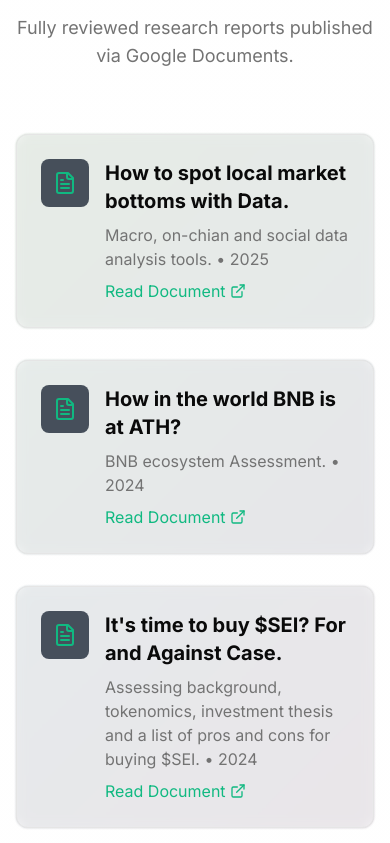
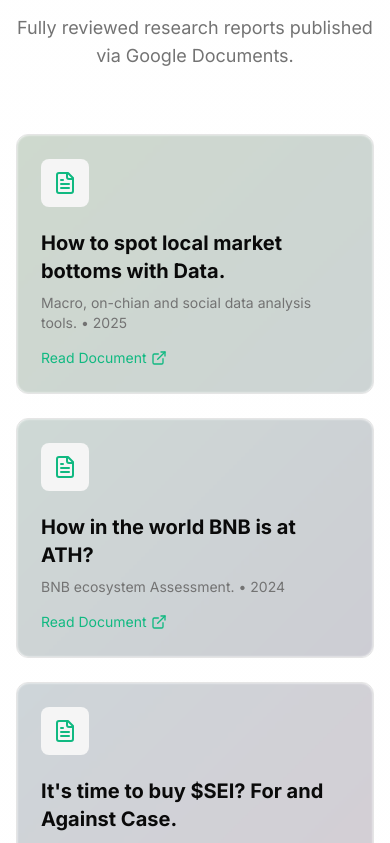
Before and after one commit to tripl3tr3s/new-webpage-repo, a Next.js app: page / in a window 390 px wide. Shown: the part 7220-8063 px from the top of the page. Built offline with nearby package versions, Linux system fonts and the light colour scheme.

Commit message:
adding interactivity to the publications.tsx component

```diff
--- a/components/publications.tsx
+++ b/components/publications.tsx
@@ -1,7 +1,8 @@
 "use client"
 
 import { motion } from "framer-motion"
-import type { Variants } from "framer-motion"
+import { useInView } from "framer-motion"
+import { useRef } from "react"
 import { FileText, ExternalLink } from "lucide-react"
 
 interface PublicationCardProps {
@@ -21,41 +22,71 @@ function PublicationCard({ publication, index }: PublicationCardProps) {
   const gradientBg = `linear-gradient(135deg, hsl(${hueA}, 70%, 15%), hsl(${hueB}, 70%, 10%))`
   const glowColor = `hsl(${hueA}, 80%, 50%)`
 
+  const bounceEase = (x: number) => {
+    const n1 = 7.5625
+    const d1 = 2.75
+
+    if (x < 1 / d1) {
+        return n1 * x * x
+    } else if (x < 2 / d1) {
+        return n1 * (x -= 1.5 / d1) * x + 0.75
+    } else if (x < 2.5 / d1) {
+        return n1 * (x -= 2.25 / d1) * x + 0.9375
+    } else {
+        return n1 * (x -= 2.625 / d1) * x + 0.984375
+    }
+  }
+
   return (
     <motion.div
-      className="publication-card-container relative"
-      initial="offscreen"
-      whileInView="onscreen"
-      viewport={{ amount: 0.3, once: true }}
+      className="bg-card/30 p-6 rounded-xl border border-border hover:border-green-500/30 transition-colors group cursor-pointer relative overflow-hidden"
+      initial={{ opacity: 0, y: 20 }}
+      whileInView={{ opacity: 1, y: 0 }}
+      viewport={{ once: true }}
+      transition={{ duration: 0.5, delay: index * 0.1 }}
+      whileHover={{
+        y: -10,
+        rotate: -5, // Counter-clockwise rotation
+        transition: {
+          type: "spring",
+          stiffness: 400,
+          damping: 20,
+          duration: 0.6
+        }
+      }}
+      whileTap={{
+        scale: 0.98,
+        transition: {
+          duration: 1.2,
+          ease: bounceEase,
+        }
+      }}
+      style={{
+        boxShadow: `0 4px 20px -2px ${glowColor}20, 0 0 0 1px ${glowColor}10`
+      }}
     >
       <div
-        className="absolute inset-0 rounded-xl opacity-20"
+        className="absolute inset-0 rounded-xl opacity-20 pointer-events-none"
         style={{
           background: gradientBg,
           filter: 'blur(1px)'
         }}
       />
+      <div className="relative z-10">
         <motion.div
-        variants={cardVariants}
-        className="publication-card relative bg-card/50 backdrop-blur-sm p-6 rounded-xl border border-border hover:border-green-500/50 transition-all duration-300 group overflow-hidden"
-        style={{
-          boxShadow: `0 4px 20px -2px ${glowColor}20, 0 0 0 1px ${glowColor}10`
+          className="p-3 bg-muted rounded-lg inline-block mb-4 group-hover:bg-green-500/10 transition-colors"
+          whileHover={{
+            rotate: -180, // Counter-clockwise icon rotation
+            scale: 1.1,
+            transition: {
+              duration: 0.8,
+              ease: bounceEase,
+            }
           }}
-        whileHover={{
-          scale: 1.02,
-          boxShadow: `0 8px 30px -2px ${glowColor}30, 0 0 0 1px ${glowColor}30`,
-          transition: { duration: 0.2 }
-        }}
-      >
-        <div className="flex items-start gap-4 relative z-10">
-          <motion.div
-            className="p-3 bg-gray-800/80 rounded-lg group-hover:bg-green-500/20 transition-all duration-300"
-            whileHover={{ rotate: 5 }}
         >
           <FileText className="w-6 h-6 text-green-400 group-hover:text-green-300 transition-colors" />
         </motion.div>
-          <div className="flex-1">
-            <h3 className="text-xl font-bold mb-2 group-hover:text-green-400 transition-colors">
+        <h4 className="text-xl font-bold mb-2 group-hover:text-green-400 transition-colors">
           <a
             href={publication.link}
             target="_blank"
@@ -64,47 +95,28 @@ function PublicationCard({ publication, index }: PublicationCardProps) {
           >
             {publication.title}
           </a>
-            </h3>
-            <p className="text-muted-foreground mb-2">
+        </h4>
+        <p className="text-muted-foreground mb-3 text-sm">
           {publication.journal} • {publication.year}
         </p>
         <motion.a
           href={publication.link}
           target="_blank"
           rel="noopener noreferrer"
-              className="inline-flex items-center text-green-400 hover:text-green-300 transition-colors"
+          className="inline-flex items-center text-green-400 hover:text-green-300 transition-colors text-sm"
           whileHover={{ x: 4 }}
         >
           Read Document <ExternalLink className="ml-1 w-4 h-4" />
         </motion.a>
       </div>
-        </div>
-      </motion.div>
     </motion.div>
   )
 }
 
-const cardVariants: Variants = {
-  offscreen: {
-    y: 100,
-    opacity: 0,
-    rotateX: -15,
-    scale: 0.9,
-  },
-  onscreen: {
-    y: 0,
-    opacity: 1,
-    rotateX: 0,
-    scale: 1,
-    transition: {
-      type: "spring",
-      bounce: 0.3,
-      duration: 0.8,
-    },
-  },
-}
+export default function Publications() {
+  const ref = useRef(null)
+  const isInView = useInView(ref, { once: true, amount: 0.3 })
 
-export default function Publications() {
   const publications = [
     {
       title: "How to spot local market bottoms with Data.",
@@ -144,6 +156,25 @@ export default function Publications() {
     },
   ]
 
+  const containerVariants = {
+    hidden: { opacity: 0 },
+    visible: {
+      opacity: 1,
+      transition: {
+        staggerChildren: 0.2,
+      },
+    },
+  }
+
+  const itemVariants = {
+    hidden: { opacity: 0, y: 20 },
+    visible: {
+      opacity: 1,
+      y: 0,
+      transition: { duration: 0.5 },
+    },
+  }
+
   return (
     <section id="publications" className="py-20 relative overflow-hidden">
       <div className="container mx-auto px-4">
@@ -161,14 +192,22 @@ export default function Publications() {
           </p>
         </motion.div>
 
-        <div className="max-w-4xl mx-auto space-y-8">
+        <div ref={ref} className="max-w-6xl mx-auto">
+          <motion.div
+            variants={containerVariants}
+            initial="hidden"
+            animate={isInView ? "visible" : "hidden"}
+            className="grid sm:grid-cols-2 lg:grid-cols-3 gap-6"
+          >
             {publications.map((publication, index) => (
+              <motion.div key={index} variants={itemVariants}>
                 <PublicationCard
-              key={index}
                   publication={publication}
                   index={index}
                 />
+              </motion.div>
             ))}
+          </motion.div>
         </div>
       </div>
     </section>
```
Lines whose indentation alone changed are shown as unchanged.
